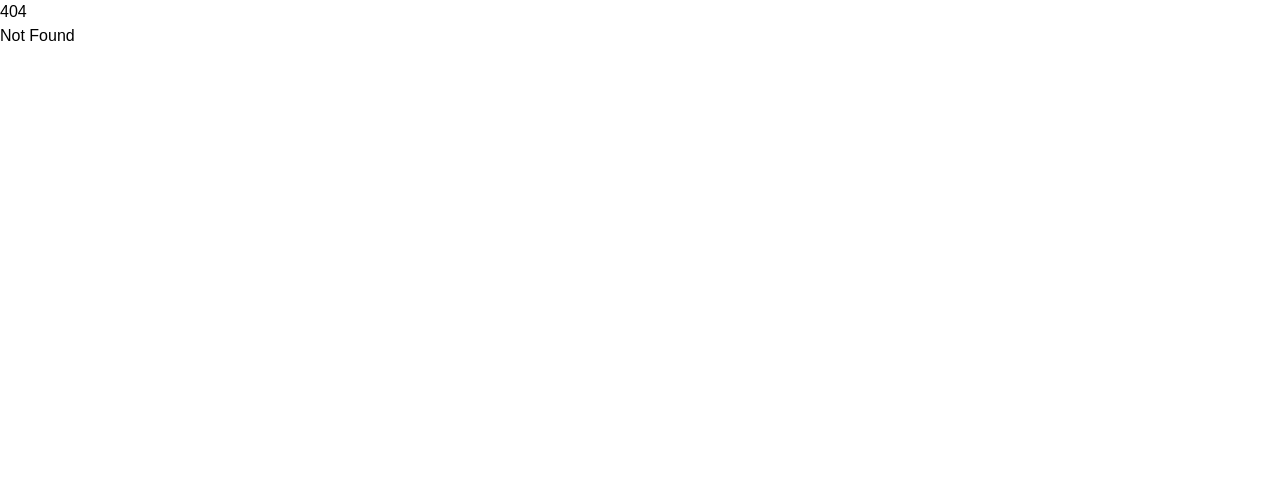
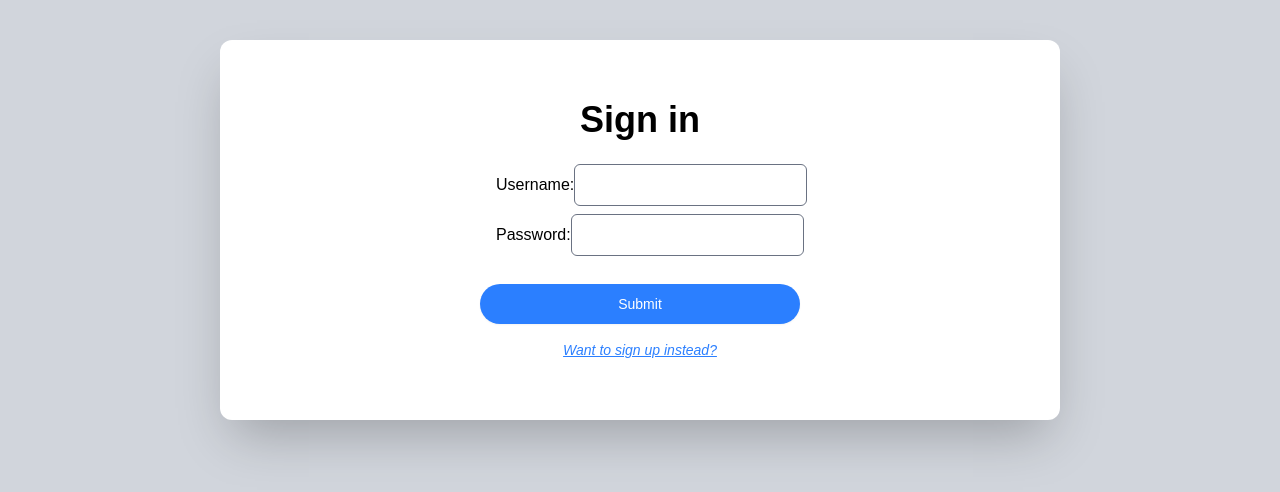
Before and after one commit to sjerpsthomas-picnic/Unter-Frontend, a SvelteKit app: page /sisu in a window 1280 px wide. Before the commit this address had no page. Shown: the top 492 px of the page. Built offline with nearby package versions, Linux system fonts and the light colour scheme.

Commit message:
Add sign-in/sign-up page

```diff
--- /dev/null
+++ b/src/lib/MapView.svelte
@@ -0,0 +1,16 @@
+<script lang="ts">
+	import type { MapNode } from './map.ts';
+
+	type Props = {
+		mapNodes: MapNode[],
+	};
+
+	const { mapNodes }: Props = $props();
+</script>
+
+<div>
+	<p>Map nodes:</p>
+	{#each mapNodes as node, i (node)}
+		<li>{i + 1}: {node.x}, {node.y}</li>
+	{/each}
+</div>
--- /dev/null
+++ b/src/lib/map.ts
@@ -0,0 +1,6 @@
+
+export type MapNode = {
+	children: MapNode[],
+	x: number,
+	y: number,
+};
--- a/src/routes/+layout.svelte
+++ b/src/routes/+layout.svelte
@@ -4,6 +4,8 @@
 	let { children } = $props();
 </script>
 
-<div class="app">
-	<main>{@render children()}</main>
+<div class="app bg-gray-300 h-screen p-10">
+	<main class="w-[70%] mx-auto t-10 bg-white shadow-2xl rounded-xl p-5">
+		{@render children()}
+	</main>
 </div>
--- a/src/routes/+page.svelte
+++ b/src/routes/+page.svelte
@@ -1,4 +1,5 @@
 <script lang="ts">
+	import MapView from '$lib/MapView.svelte';
 </script>
 
 <svelte:head>
@@ -10,4 +11,6 @@
 	<p>
 		Asdf!
 	</p>
+
+	<MapView mapNodes={[{x: 0, y: 0, children: []}, {x: 80, y: 2, children: []}]}/>
 </section>
--- a/src/routes/layout.css
+++ b/src/routes/layout.css
@@ -9,3 +9,21 @@
 	--color-theme-2: #4075a6;
     font-family: sans-serif;
 }
+
+/* List elements */
+li {
+    @apply mx-8;
+}
+
+h1 {
+    @apply text-4xl mb-2;
+}
+
+/* Via: https://flowbite.com/docs/components/buttons/ */
+button {
+    @apply text-white bg-blue-500 hover:bg-blue-800 shadow-xs rounded-full text-sm px-4 py-2.5;
+}
+
+a {
+    @apply text-blue-500 hover:text-blue-800 italic underline focus:cursor-pointer;
+}
--- /dev/null
+++ b/src/routes/sisu/+page.svelte
@@ -0,0 +1,39 @@
+<script lang="ts">
+	function finish() {
+		const usernameElement = document.getElementById("username") as HTMLInputElement
+		const passwordElement = document.getElementById("password") as HTMLInputElement
+		const username = usernameElement.value;
+		const password = passwordElement.value;
+
+		alert(`username: ${username}, password: ${password}`);
+	}
+
+	type State = "SIGN_IN" | "SIGN_UP"
+	let state: State = $state("SIGN_IN");
+
+	function switchState() {
+		state = state === "SIGN_IN" ? "SIGN_UP" : "SIGN_IN";
+	}
+</script>
+
+<section class="flex flex-col gap-2 w-[20em] mx-auto my-10">
+	<h1 class="text-center mx-auto font-bold">{{ "SIGN_IN": "Sign in", "SIGN_UP": "Sign up" }[state]}</h1>
+
+	<form id="sisu-form" onsubmit={finish} class="flex flex-col gap-2 mt-2">
+		<div class="flex justify-between items-center w-[90%] mx-auto">
+			<label for="username">Username:</label>
+			<input class="rounded-md" type="text" id="username" />
+		</div>
+
+		<div class="flex justify-between items-center w-[90%] mx-auto">
+			<label for="password">Password:</label>
+			<input class="rounded-md" type="password" id="password" />
+		</div>
+
+		<button class="mt-5" type="submit" form="sisu-form" value="Submit">Submit</button>
+	</form>
+
+	<a href={null} onclick={() => switchState()} class="text-center mx-auto text-sm mt-2">
+		Want to sign {{ "SIGN_IN": "up", "SIGN_UP": "in" }[state]} instead?
+	</a>
+</section>
```
